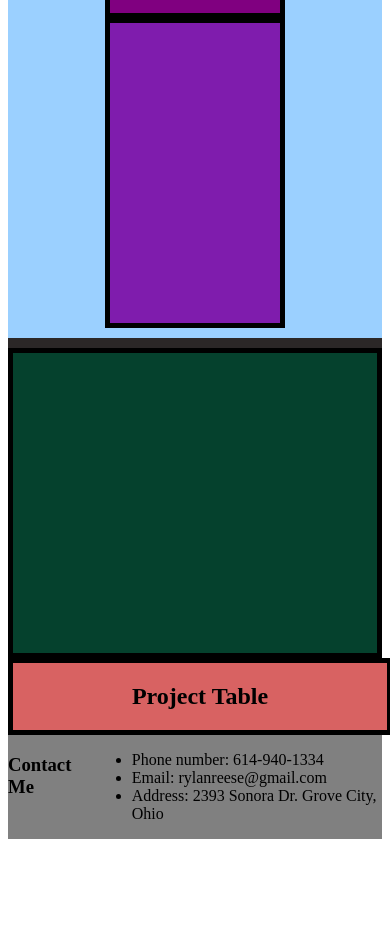
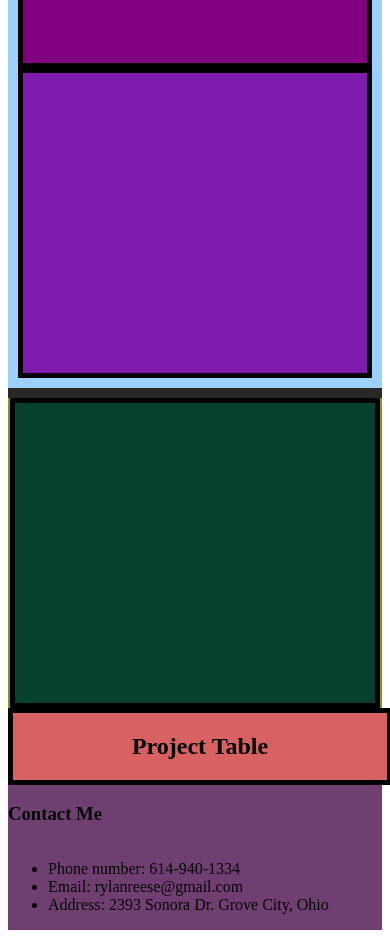
Before and after one commit to RAC11/Portfolio, a plain HTML site: page index.html in a window 390 px wide. Shown: the part 592-1530 px from the top of the page. Before the commit the page ends 1439 px from the top, so only its background shows below. Drawn offline with Linux system fonts and the light colour scheme.

Commit message:
Added full responsiveness to page

```diff
--- a/index.html
+++ b/index.html
@@ -92,6 +92,7 @@
               </p>
             </div>
           </div>
+          <div class="body-bot">
             <div class="bitem3">
               <!-- <img src="Dog.JPG" style="width: 20%; height: 20%" /> -->
               <p class="caption">
@@ -101,6 +102,7 @@
                   ipsum consectetur mollit cupidatat laborum enim. Sunt ipsum
                   exercitation qui non ex ipsum amet sit minim eu veniam. -->
               </p>
+            </div>
           </div>
         </div>
         <div class="videos">
--- a/style.css
+++ b/style.css
@@ -4,6 +4,7 @@
 .root{
     /* font-family: ; */
     font-family: "Trirong", serif;
+    width: 100%;
 }
 
 .header{
@@ -27,6 +28,7 @@
     align-items: flex-end;
     width: 100%;
     font-size: 24px;
+    flex-wrap: wrap;
 }
 
 .banner{
@@ -45,10 +47,11 @@
     display: flex;
     justify-content: start;
     z-index: 0;
-    /* animation-name: rainbow;
-    animation-duration: 5s; */
-    background-color: blueviolet;
-} */
+    animation-name: rainbow;
+    animation-duration: 5s;
+    background-color: blueviolet; */
+
+
 
 .title{
     display: flex;
@@ -74,12 +77,14 @@
     .body{
         display: grid;
         background-color: blue;
+        width: 100%;
     }
 
     .pictures{
         display: flex;
         flex-wrap: wrap;
         background-color: #2b2727;
+        width: 100%;
     }
 
     .body-top{
@@ -101,6 +106,7 @@
         border: 5px;
         border-style: solid;
         border-color: black;
+        flex-wrap: wrap;
     }
 
     .bitem2{
@@ -111,10 +117,20 @@
         border-style: solid;
         border-color: black;
         background-color: rgb(127, 28, 173);
+        flex-wrap: wrap;
     }
 
+.body-bot{
+    display: flex;
+    flex-wrap: wrap;
+    align-items: center;
+    justify-content: space-evenly;
+    width: 100%;
+    background-color: rgb(131, 151, 15);
+}
+
     .bitem3{
-        width: 100%;
+        width: 96%;
         height: 300px;
         display: flex;
         align-items: center;
@@ -124,6 +140,7 @@
         border-style: solid;
         border-color: black;
         background-color: rgb(5, 65, 45);
+
     }
 
     .videos{
@@ -154,7 +171,22 @@
 
     .contact-info{
         display: flex;
-        background-color: grey;
+        background-color: rgb(112, 63, 114);
+        flex-wrap: wrap;
+        align-items: flex-end;
         width: 100%;
-        margin: auto;
     }
+
+@media(max-width:527px){
+    .bitem1{
+        width:100%
+    }
+    .bitem2{
+        width:100%
+    }
+    .root{
+        display: grid;
+        width: 100%;
+        grid-template-rows: 1fr;
+    }
+}
```
Lines whose indentation alone changed are shown as unchanged.
